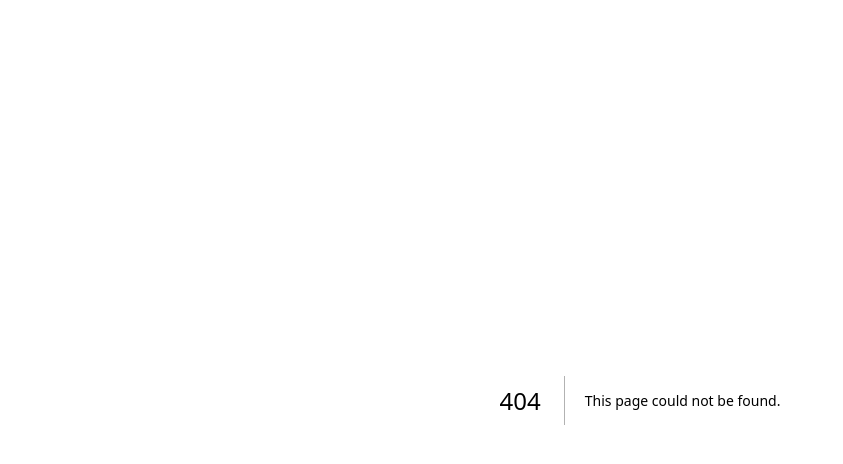
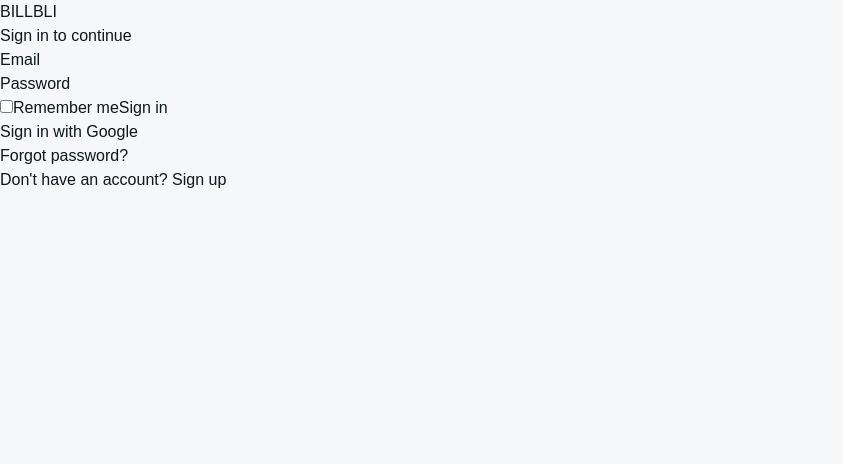
Before and after one commit to Ripon33/BILLBLI, a Next.js app: page /sign-in in a window 1280 px wide. Before the commit this address had no page. Shown: the top 464 px of the page, without its empty margins (0-843 px from the left). Built offline with nearby package versions, Linux system fonts and the light colour scheme.

Commit message:
feat: add authentication callback and sign-in pages

```diff
--- /dev/null
+++ b/app/auth/callback/page.tsx
@@ -0,0 +1,27 @@
+import { redirect } from "next/navigation";
+import { createClient } from "@/lib/supabase/server";
+import { handleAuthCallback } from "@/lib/auth/callback";
+
+type AuthCallbackPageProps = {
+  searchParams: Promise<{
+    code?: string;
+  }>;
+};
+
+export default async function AuthCallbackPage({
+  searchParams,
+}: AuthCallbackPageProps) {
+  const { code } = await searchParams;
+  const supabase = await createClient();
+
+  const destination = await handleAuthCallback({
+    code: code ?? null,
+    exchangeCodeForSession: supabase.auth.exchangeCodeForSession.bind(
+      supabase.auth,
+    ),
+  });
+
+  redirect(destination);
+
+  return null;
+}
--- /dev/null
+++ b/app/sign-in/page.tsx
@@ -0,0 +1,130 @@
+"use client";
+
+import { FormEvent, useState } from "react";
+import Link from "next/link";
+import { createClient } from "@/lib/supabase/client";
+import {
+  applyRememberMe,
+  signInWithEmail,
+  signInWithGoogle,
+} from "@/lib/auth/signin";
+
+export default function SignInPage() {
+  const [email, setEmail] = useState("");
+  const [password, setPassword] = useState("");
+  const [rememberMe, setRememberMe] = useState(false);
+  const [error, setError] = useState("");
+  const [loading, setLoading] = useState(false);
+
+  async function handleSubmit(event: FormEvent<HTMLFormElement>) {
+    event.preventDefault();
+    setError("");
+    setLoading(true);
+
+    try {
+      const supabase = createClient();
+
+      await applyRememberMe(rememberMe, async () => {});
+
+      await signInWithEmail({
+        email,
+        password,
+        signInWithPassword: supabase.auth.signInWithPassword.bind(
+          supabase.auth,
+        ),
+      });
+
+      window.location.assign("/workspace");
+    } catch (err) {
+      setError(err instanceof Error ? err.message : "Unable to sign in");
+      setLoading(false);
+    }
+  }
+
+  async function handleGoogleSignIn() {
+    setError("");
+    setLoading(true);
+
+    try {
+      const supabase = createClient();
+
+      const data = await signInWithGoogle({
+        signInWithOAuth: supabase.auth.signInWithOAuth.bind(supabase.auth),
+      });
+
+      if (data.url) {
+        window.location.assign(data.url);
+        return;
+      }
+
+      throw new Error("Unable to start Google sign-in");
+    } catch (err) {
+      setError(
+        err instanceof Error ? err.message : "Unable to sign in with Google",
+      );
+      setLoading(false);
+    }
+  }
+
+  return (
+    <main>
+      <h1>BILLBLI</h1>
+      <p>Sign in to continue</p>
+
+      <form onSubmit={handleSubmit}>
+        <div>
+          <label htmlFor="email">Email</label>
+          <input
+            id="email"
+            name="email"
+            type="email"
+            value={email}
+            onChange={(event) => setEmail(event.target.value)}
+            required
+            autoComplete="email"
+          />
+        </div>
+
+        <div>
+          <label htmlFor="password">Password</label>
+          <input
+            id="password"
+            name="password"
+            type="password"
+            value={password}
+            onChange={(event) => setPassword(event.target.value)}
+            required
+            autoComplete="current-password"
+          />
+        </div>
+
+        <label>
+          <input
+            type="checkbox"
+            checked={rememberMe}
+            onChange={(event) => setRememberMe(event.target.checked)}
+          />
+          Remember me
+        </label>
+
+        {error ? <p role="alert">{error}</p> : null}
+
+        <button type="submit" disabled={loading}>
+          {loading ? "Signing in..." : "Sign in"}
+        </button>
+      </form>
+
+      <button type="button" onClick={handleGoogleSignIn} disabled={loading}>
+        Sign in with Google
+      </button>
+
+      <p>
+        <Link href="/forgot-password">Forgot password?</Link>
+      </p>
+
+      <p>
+        Don&apos;t have an account? <Link href="/sign-up">Sign up</Link>
+      </p>
+    </main>
+  );
+}
```
Also changed, not shown: 2 other files (tests, documents, lock files or other folders).
